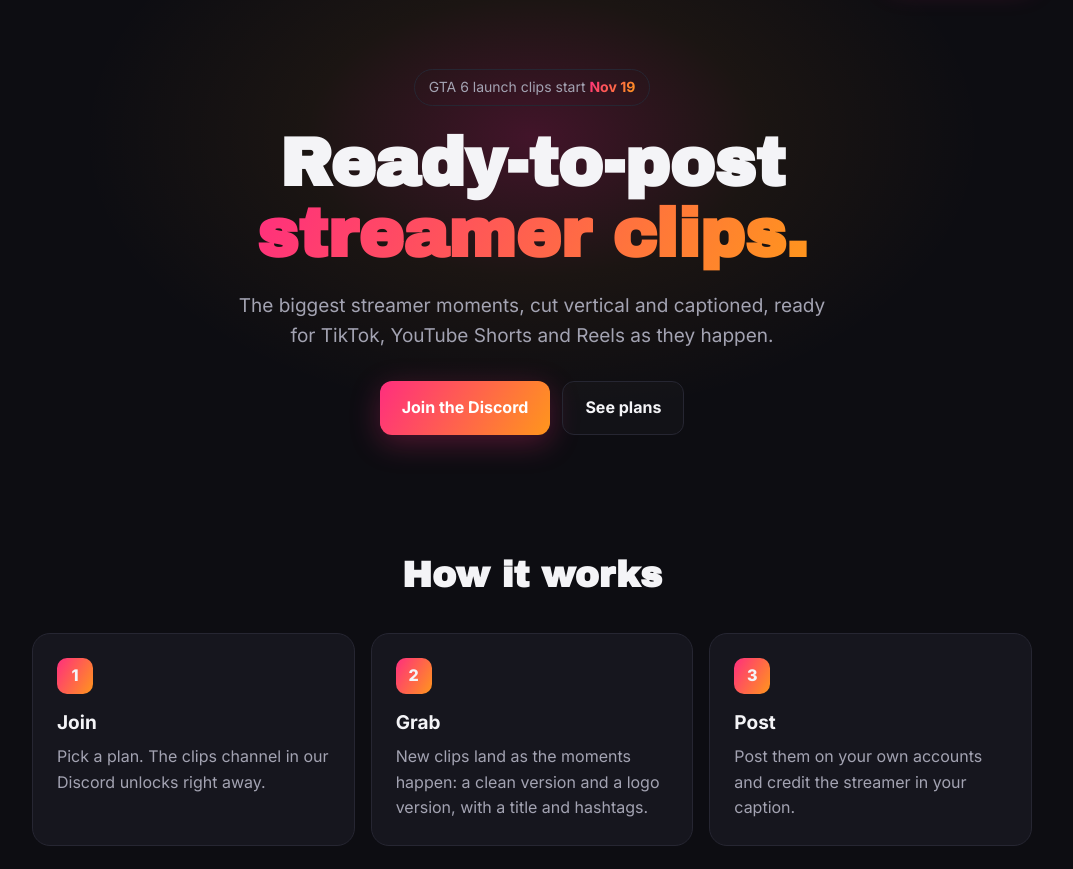
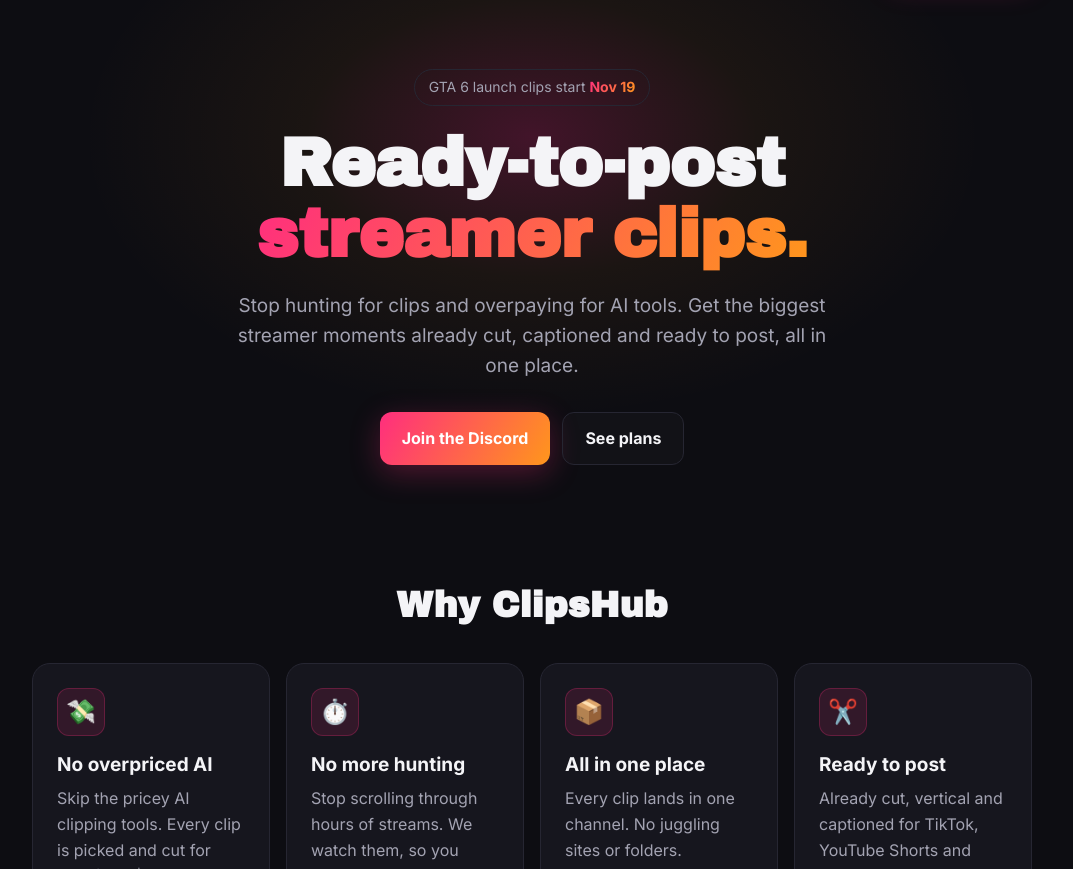
Before and after one commit to dropylol/clipshub, a plain HTML site: page index.html in a window 1280 px wide. Shown: the part 83-952 px from the top of the page, without its empty margins (108-1181 px from the left). Drawn offline with Linux system fonts and the light colour scheme.

Commit message:
Add the four selling points
A "Why ClipsHub" section (no overpriced AI, no hunting for clips, all in one place,
ready to post) and a hero line built from them, in the user's words.

Co-Authored-By: Claude Opus 5.5 <noreply@anthropic.com>
Claude-Session: https://claude.ai/code/session_01Dtg2qTad7bHo7ypFv4zP4k

```diff
--- a/index.html
+++ b/index.html
@@ -4,13 +4,13 @@
 <meta charset="utf-8">
 <meta name="viewport" content="width=device-width, initial-scale=1">
 <title>ClipsHub · Ready-to-post streamer clips</title>
-<meta name="description" content="Vertical, captioned streamer clips, ready for TikTok, YouTube Shorts and Reels. GTA 6 launch clips from Nov 19. $4.99 a week or $14.99 a month.">
+<meta name="description" content="Stop hunting for clips and overpaying for AI tools. Streamer clips already cut, captioned and ready to post, all in one place. From $4.99 a week.">
 <link rel="icon" type="image/png" href="/favicon.png">
 <link rel="apple-touch-icon" href="/apple-touch-icon.png">
 <meta property="og:type" content="website">
 <meta property="og:site_name" content="ClipsHub">
 <meta property="og:title" content="ClipsHub · Ready-to-post streamer clips">
-<meta property="og:description" content="Vertical, captioned streamer clips, ready for TikTok, Shorts and Reels. GTA 6 launch clips from Nov 19.">
+<meta property="og:description" content="Stop hunting for clips and overpaying for AI tools. Streamer clips already cut and ready to post, all in one place.">
 <meta property="og:image" content="https://clipshub.cc/og.png">
 <meta property="og:url" content="https://clipshub.cc/">
 <meta name="twitter:card" content="summary_large_image">
@@ -45,6 +45,8 @@ section{padding:52px 0}
 h2{font-family:"Archivo Black",sans-serif;font-size:clamp(26px,4vw,36px);text-align:center;margin-bottom:28px}
 .grid{display:grid;gap:16px}
 .steps{grid-template-columns:repeat(3,1fr)}
+.why{grid-template-columns:repeat(4,1fr)}
+.ico{width:48px;height:48px;border-radius:12px;background:rgba(255,46,126,.12);border:1px solid rgba(255,46,126,.25);display:grid;place-items:center;font-size:24px;margin-bottom:14px}
 .card{background:var(--card);border:1px solid var(--line);border-radius:18px;padding:24px}
 .num{width:36px;height:36px;border-radius:10px;background:var(--grad);display:grid;place-items:center;font-weight:800;margin-bottom:14px}
 .card h3{font-size:19px;margin-bottom:6px}
@@ -71,7 +73,8 @@ details p{color:var(--muted);margin-top:10px}
 footer{border-top:1px solid var(--line);padding:28px 0 40px;color:var(--muted);font-size:14px;margin-top:20px}
 footer .wrap{display:flex;justify-content:space-between;gap:16px;flex-wrap:wrap}
 footer a:hover{color:var(--text)}
-@media (max-width:760px){.steps,.plans{grid-template-columns:1fr}.plans{gap:28px}.free{flex-direction:column;text-align:center}.hero{padding:44px 0 36px}section{padding:40px 0}}
+@media (max-width:960px){.why{grid-template-columns:repeat(2,1fr)}}
+@media (max-width:760px){.steps,.plans,.why{grid-template-columns:1fr}.plans{gap:28px}.free{flex-direction:column;text-align:center}.hero{padding:44px 0 36px}section{padding:40px 0}}
 </style>
 </head>
 <body>
@@ -84,12 +87,22 @@ footer a:hover{color:var(--text)}
   <header class="hero">
     <div class="pill">GTA 6 launch clips start <b>Nov 19</b></div>
     <h1>Ready-to-post<br><span class="grad-text">streamer clips.</span></h1>
-    <p class="lead">The biggest streamer moments, cut vertical and captioned, ready for TikTok, YouTube Shorts and Reels as they happen.</p>
+    <p class="lead">Stop hunting for clips and overpaying for AI tools. Get the biggest streamer moments already cut, captioned and ready to post, all in one place.</p>
     <div class="cta">
       <a class="btn btn-main" href="https://discord.gg/j7bRzNpGnv">Join the Discord</a>
       <a class="btn btn-ghost" href="#plans">See plans</a>
     </div>
   </header>
+
+  <section id="why">
+    <h2>Why ClipsHub</h2>
+    <div class="grid why">
+      <div class="card"><div class="ico">💸</div><h3>No overpriced AI</h3><p>Skip the pricey AI clipping tools. Every clip is picked and cut for you, from $4.99 a week.</p></div>
+      <div class="card"><div class="ico">⏱️</div><h3>No more hunting</h3><p>Stop scrolling through hours of streams. We watch them, so you don't have to.</p></div>
+      <div class="card"><div class="ico">📦</div><h3>All in one place</h3><p>Every clip lands in one channel. No juggling sites or folders.</p></div>
+      <div class="card"><div class="ico">✂️</div><h3>Ready to post</h3><p>Already cut, vertical and captioned for TikTok, YouTube Shorts and Reels.</p></div>
+    </div>
+  </section>
 
   <section id="how">
     <h2>How it works</h2>
```
